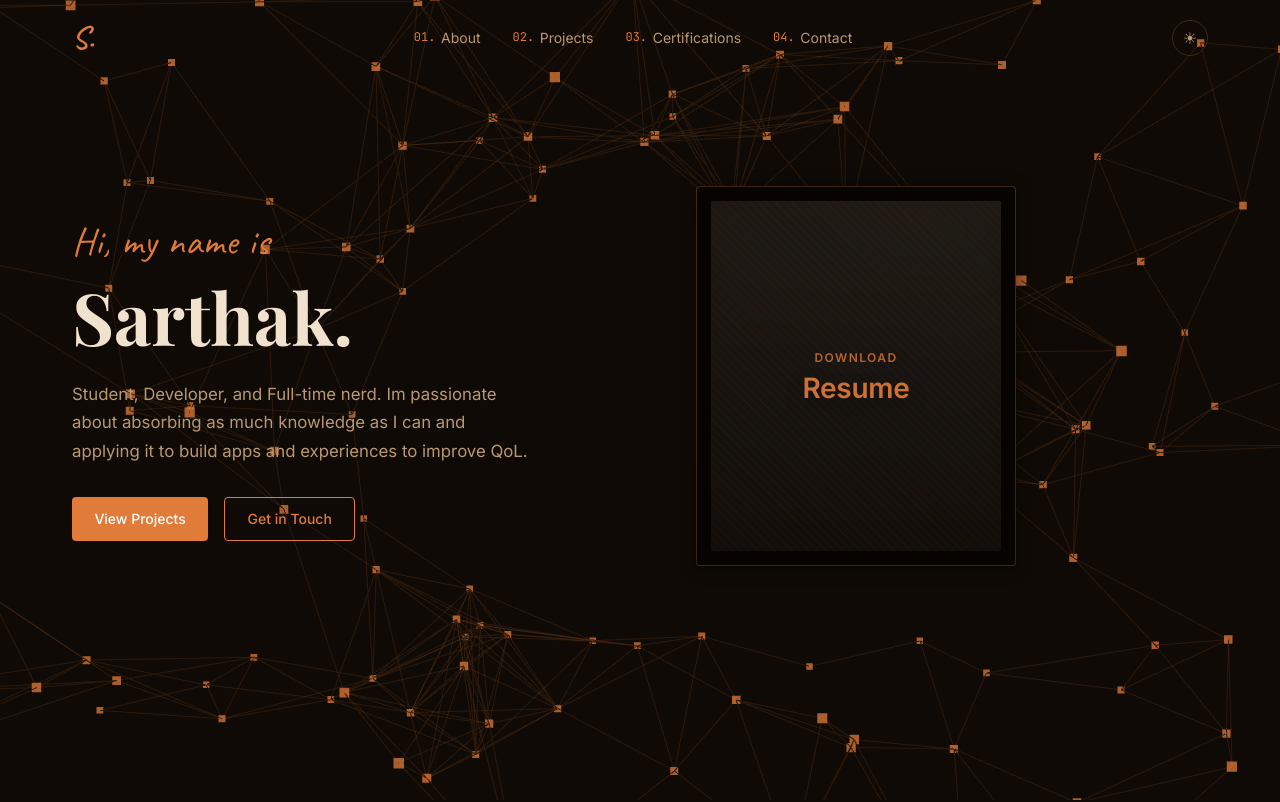
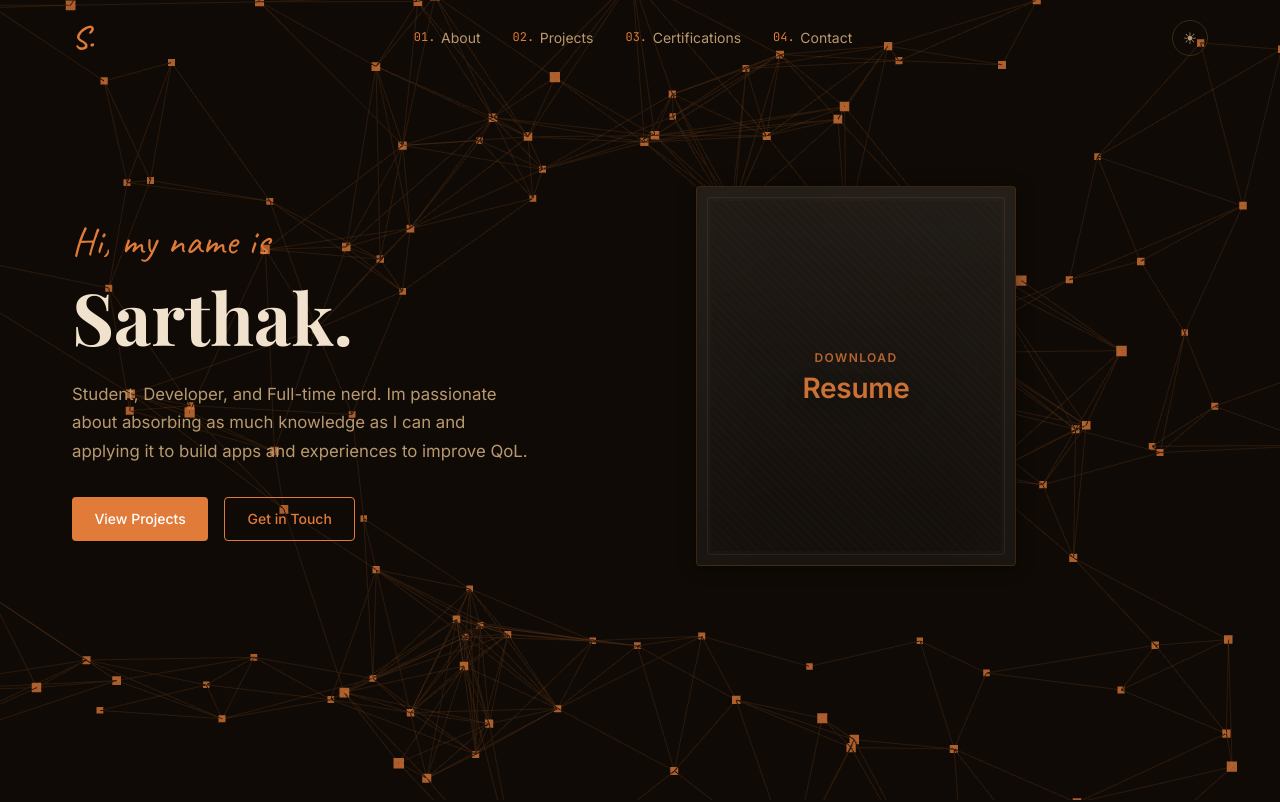
Before and after one commit to sushi2dragon/Portfolio, a React (Vite) app in the folder client/: page / in a window 1280 px wide. Shown: the top 802 px of the page. Built offline with nearby package versions, Linux system fonts and the light colour scheme; no server answers; a web font is replaced by a local one.

Commit message:
Clip preview/veil/overlay to inner rect so card frame never fades on hover
Co-Authored-By: Claude Sonnet 4.6 <noreply@anthropic.com>

```diff
--- a/client/src/components/Hero/Hero.css
+++ b/client/src/components/Hero/Hero.css
@@ -76,17 +76,6 @@
   transition: transform 0.28s ease, box-shadow 0.28s ease, border-color 0.28s ease;
 }
 
-/* Permanent dark frame — never fades, masks the preview outside the inner rect */
-.resume-card::before {
-  content: '';
-  position: absolute;
-  inset: 0;
-  box-shadow: inset 0 0 0 14px rgba(8, 4, 1, 0.98);
-  border-radius: 4px;
-  pointer-events: none;
-  z-index: 6;
-}
-
 .resume-card::after {
   content: '';
   position: absolute;
@@ -148,6 +137,7 @@
   filter: blur(28px) saturate(0.4) brightness(0.28);
   transform: scale(1.12);
   opacity: 0.7;
+  clip-path: inset(14px round 3px);
   transition: filter 0.3s ease, transform 0.3s ease, opacity 0.3s ease;
   transition-delay: 0s;
 }
@@ -285,15 +275,19 @@
 .resume-card__preview-overlay {
   position: absolute;
   inset: 0;
+  clip-path: inset(14px round 3px);
   background:
     radial-gradient(circle at 50% 20%, rgba(224, 123, 57, 0.06), transparent 60%),
     linear-gradient(180deg, rgba(18, 10, 4, 0.42) 0%, rgba(12, 7, 3, 0.72) 100%);
+  opacity: 1;
+  transition: opacity 0.2s ease;
+  transition-delay: 0s;
 }
-
 
 .resume-card__veil {
   position: absolute;
   inset: 0;
+  clip-path: inset(14px round 3px);
   background:
     repeating-linear-gradient(
       45deg,
@@ -304,12 +298,6 @@
     ),
     linear-gradient(180deg, rgba(24, 15, 7, 0.16), rgba(20, 12, 6, 0.38));
   backdrop-filter: blur(10px);
-  opacity: 1;
-  transition: opacity 0.2s ease;
-  transition-delay: 0s;
-}
-
-.resume-card__preview-overlay {
   opacity: 1;
   transition: opacity 0.2s ease;
   transition-delay: 0s;
```
